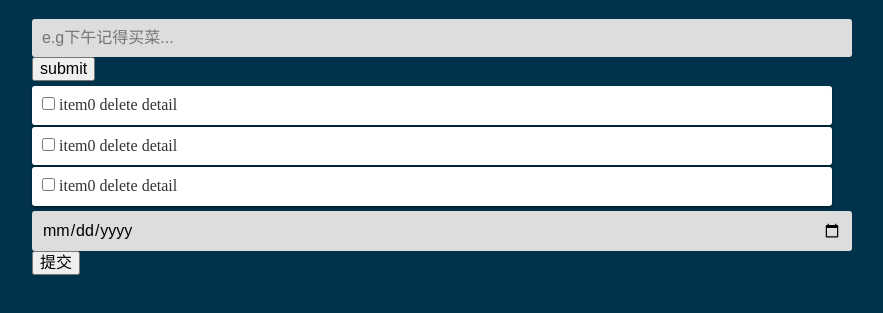
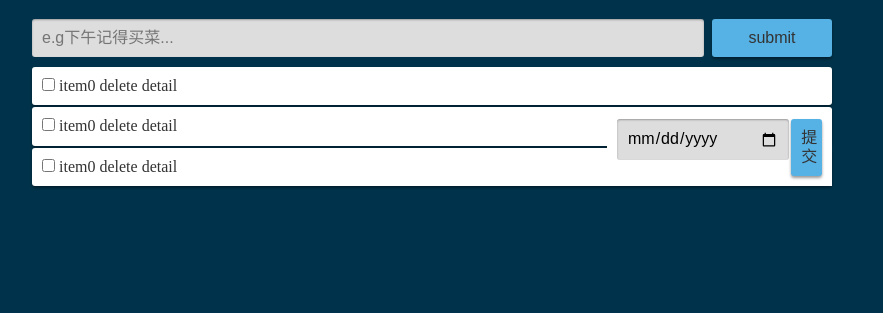
Before and after one commit to awaylee/myTodo, a website: page index.html in a window 1280 px wide. Shown: the part 61-374 px from the top of the page, without its empty margins (208-1091 px from the left). Drawn offline with nearby package versions, Linux system fonts and the light colour scheme.

Commit message:
构建结构

```diff
--- a/css/base.css
+++ b/css/base.css
@@ -1,4 +1,4 @@
-input{
+input,button{
     border: 0;
     outline: none;
 }
@@ -7,26 +7,54 @@ body{
     background:#00334b;
     color: #fff;
 }
+*{
+    box-sizing: border-box;
+    transition: background .2s;
+}
+
 .container{
     max-width: 800px;
     margin: 0 auto;
-
+    position: relative;
 }
 .container h1{
     text-align: center;
 }
+
 .add-task input,.remind input{
     display: block;
-    width: 100%;
+    width: 84%;
     background: #ddd;
+    float: left;
+    margin-right: 1%;
+    box-shadow: inset 0 1px 2px rgba(0,0,0,.3);
+}
+input:hover,input:focus{
+    background: #fff;
+    box-shadow: inset 0 1px 2px rgba(0,0,0,.2 );
 }
 .add-task input,.remind input,.task-item{
     padding: 10px;
     border-radius: 3px;
 }
+.add-task button,.remind button{
+    padding:10px;
+    width: 15%;
+    border-radius: 3px;
+    box-sizing: border-box;
+    display: inline-block;
+    cursor: pointer;
+    background: #56b1e4;
+    box-shadow: 0 2px 3px rgba(0,0,0,.4);
+    color: #333;
+}
+.add-task button:hover,.remind button:hover{
+    background: #5fb9e4;
+}
+
 
 .task-list{
-    margin:5px 0;
+    margin:10px 0;
 }
 .task-item{
     padding: 10px;
@@ -40,3 +68,21 @@ body{
 .task-item:hover{
     background: #ddd;
 }
+
+.task-detail{
+    position: absolute;
+    bottom:0;
+    right: 0;
+    padding:10px;
+    background: #fff;
+
+}
+.task-detail-mask{
+    position: absolute;
+    top: 0;
+    bottom: 0;
+    left: 0;
+    right: 0;
+    background: rgba(30,30,30,.6);
+    display: none;
+}
--- a/index.html
+++ b/index.html
@@ -43,7 +43,7 @@
         <button type="submit">提交</button>
       </div>
     </div><!--任务详情结束-->
-
+    <div class="task-detail-mask"></div>
   </div><!--总容器结束-->
 <script src="node_modules/jquery/dist/jquery.min.js"></script>
   <script src="js/base.js"></script>
```
